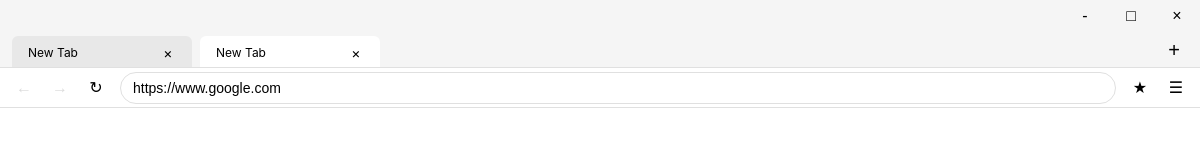
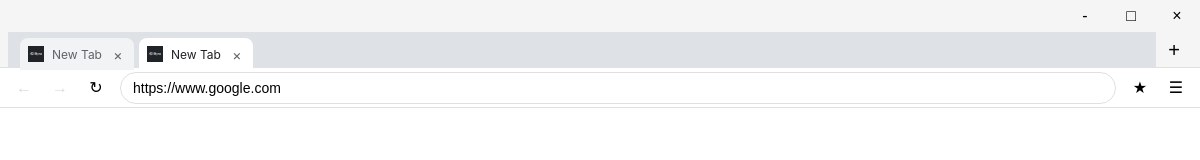
Before and after one commit to updaown-hecker/google-web-browser, an Electron app: page index.html in a window 1200 px wide. Drawn offline with Linux system fonts and the light colour scheme; no server answers.

Commit message:
working favicons

```diff
--- a/index.html
+++ b/index.html
@@ -3,6 +3,7 @@
 <head>
   <title>Clean Browser</title>
   <link rel="stylesheet" href="styles.css">
+  <link rel="stylesheet" href="styles/tab.css">
 </head>
 <body>
   <div class="titlebar">
--- a/renderer.js
+++ b/renderer.js
@@ -66,15 +66,19 @@ class BrowserTab {
         this.id = Math.random().toString(36).substr(2, 9);
         this.url = url;
         this.title = 'New Tab';
+        this.favicon = '';
         this.element = this.createTabElement();
         this.webview = this.createWebview();
         this.setupEventListeners();
+        this.setupDragAndDrop();
     }
 
     createTabElement() {
         const tab = document.createElement('div');
         tab.className = 'tab';
+        tab.setAttribute('draggable', 'true');
         tab.innerHTML = `
+            <img class="tab-favicon" src="${this.favicon || 'assets/Blinx.ico'}" alt="">
             <span class="tab-title">${this.title}</span>
             <div class="tab-close">×</div>
         `;
@@ -112,6 +116,15 @@ class BrowserTab {
     }
 
     setupEventListeners() {
+        this.webview.addEventListener('page-favicon-updated', (e) => {
+            if (e.favicons && e.favicons.length > 0) {
+                this.favicon = e.favicons[0];
+                const faviconElement = this.element.querySelector('.tab-favicon');
+                if (faviconElement) {
+                    faviconElement.src = this.favicon;
+                }
+            }
+        });
         this.element.addEventListener('click', (e) => {
             if (!e.target.matches('.tab-close')) {
                 TabManager.setActiveTab(this);
@@ -157,6 +170,44 @@ class BrowserTab {
     updateNavigationButtons() {
         document.getElementById('backButton').disabled = !this.webview.canGoBack();
         document.getElementById('forwardButton').disabled = !this.webview.canGoForward();
+    }
+
+    setupDragAndDrop() {
+        this.element.addEventListener('dragstart', (e) => {
+            e.dataTransfer.setData('text/plain', this.id);
+            this.element.classList.add('dragging');
+        });
+
+        this.element.addEventListener('dragend', () => {
+            this.element.classList.remove('dragging');
+        });
+
+        this.element.addEventListener('dragover', (e) => {
+            e.preventDefault();
+            const draggingTab = document.querySelector('.tab.dragging');
+            if (draggingTab && draggingTab !== this.element) {
+                const tabsList = document.getElementById('tabsList');
+                const afterElement = this.getDragAfterElement(tabsList, e.clientX);
+                if (afterElement) {
+                    tabsList.insertBefore(draggingTab, afterElement);
+                } else {
+                    tabsList.appendChild(draggingTab);
+                }
+            }
+        });
+    }
+
+    getDragAfterElement(container, x) {
+        const draggableElements = [...container.querySelectorAll('.tab:not(.dragging)')];
+        return draggableElements.reduce((closest, child) => {
+            const box = child.getBoundingClientRect();
+            const offset = x - box.left - box.width / 2;
+            if (offset < 0 && offset > closest.offset) {
+                return { offset: offset, element: child };
+            } else {
+                return closest;
+            }
+        }, { offset: Number.NEGATIVE_INFINITY }).element;
     }
 }
 
--- /dev/null
+++ b/styles/tab.css
@@ -0,0 +1,77 @@
+.tab {
+    display: flex;
+    align-items: center;
+    padding: 8px;
+    background: #f1f3f4;
+    border-radius: 8px 8px 0 0;
+    margin-right: 1px;
+    min-width: 100px;
+    max-width: 240px;
+    height: 32px;
+    cursor: pointer;
+    user-select: none;
+    position: relative;
+    transition: background 0.2s;
+}
+
+.tab.active {
+    background: #fff;
+}
+
+.tab.dragging {
+    opacity: 0.5;
+    background: #e8eaed;
+}
+
+.tab-favicon {
+    width: 16px;
+    height: 16px;
+    margin-right: 8px;
+    flex-shrink: 0;
+}
+
+.tab-title {
+    flex: 1;
+    white-space: nowrap;
+    overflow: hidden;
+    text-overflow: ellipsis;
+    font-size: 12px;
+    color: #5f6368;
+}
+
+.tab.active .tab-title {
+    color: #202124;
+}
+
+.tab-close {
+    margin-left: 8px;
+    width: 16px;
+    height: 16px;
+    display: flex;
+    align-items: center;
+    justify-content: center;
+    border-radius: 50%;
+    font-size: 14px;
+    color: #5f6368;
+    cursor: pointer;
+    flex-shrink: 0;
+}
+
+.tab-close:hover {
+    background: #e8eaed;
+    color: #202124;
+}
+
+#tabsList {
+    display: flex;
+    align-items: center;
+    padding: 0 8px;
+    background: #dee1e6;
+    height: 40px;
+    overflow-x: auto;
+    scrollbar-width: none;
+}
+
+#tabsList::-webkit-scrollbar {
+    display: none;
+}
```
